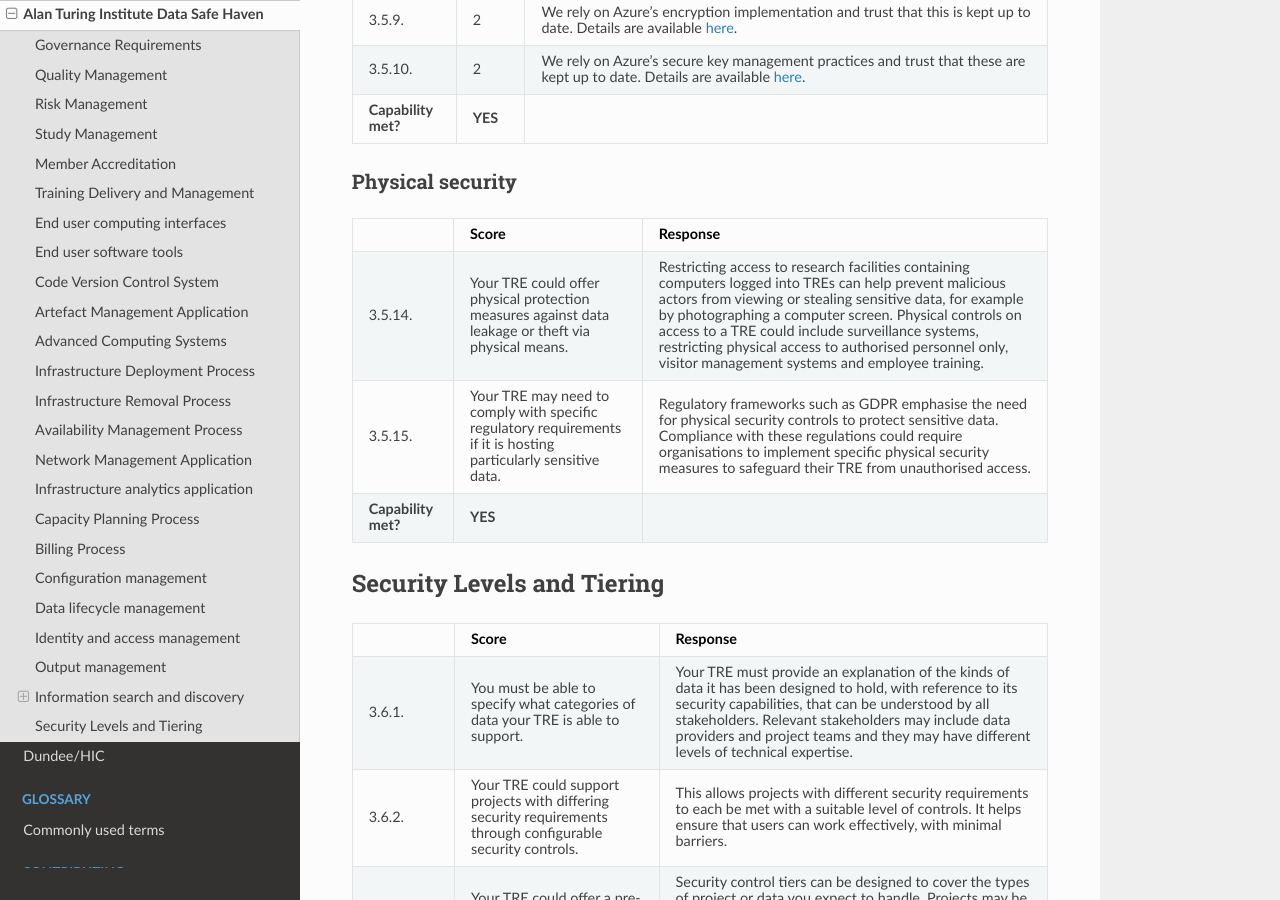
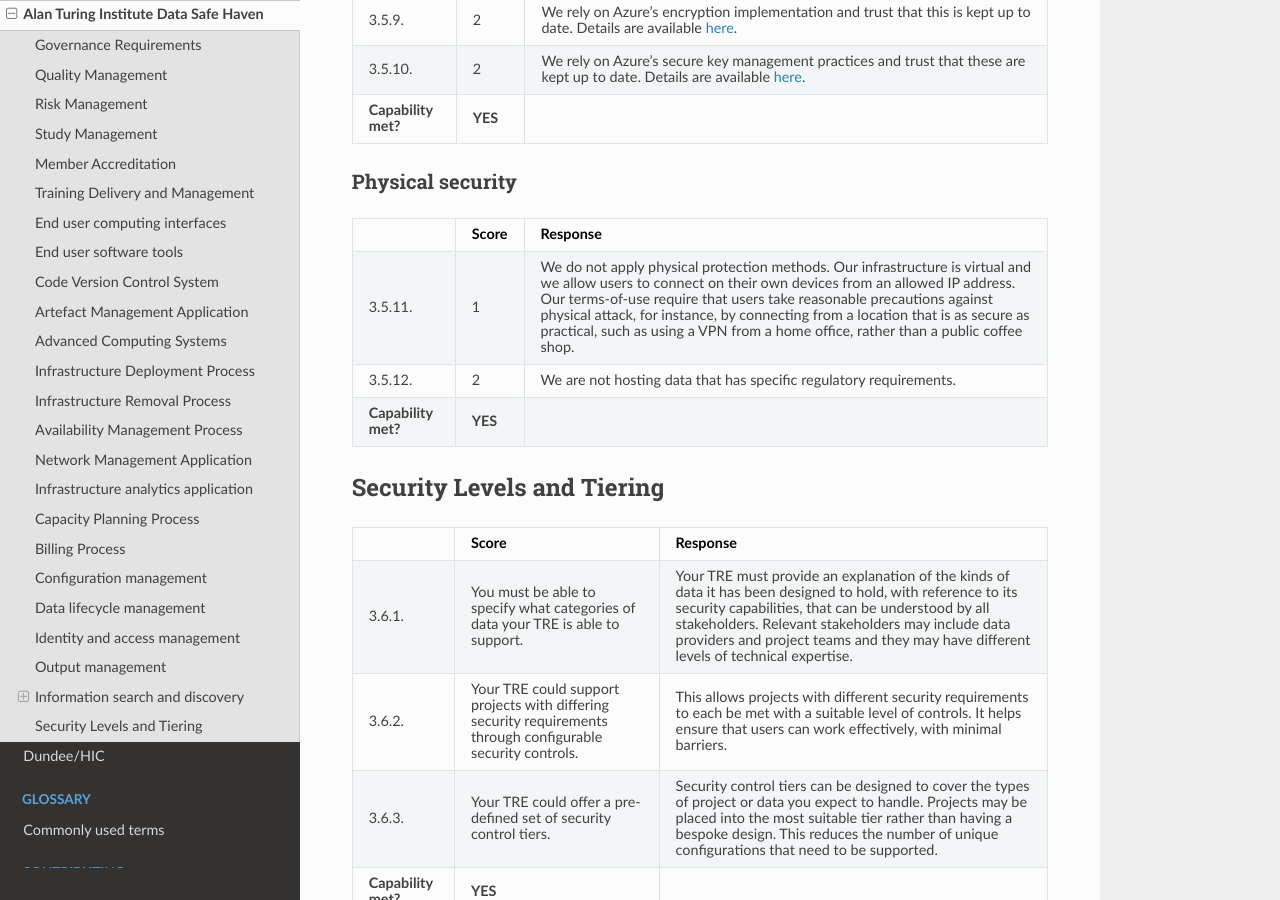
Before and after one commit to sa-tre/satre-specification, a Sphinx documentation site: the page built from docs/source/evaluations/alan_turing_institute.md, in a window 1280 px wide and 900 px high, scrolled down 19743 px. Built offline with Sphinx 7.4.7 and the Read the Docs theme 2.0.0, drawn with Linux system fonts in a browser that asks for light colours.

Commit message:
:sparkles: Add physical security
Co-authored-by: Ed Chalstrey <edwardchalstrey@gmail.com>
Co-authored-by: Matt Craddock <mcraddock@turing.ac.uk>
Co-authored-by: Jim Madge <jmadge@turing.ac.uk>
Co-authored-by: Hari Sood <hsood@turing.ac.uk>

```diff
--- a/docs/source/evaluations/alan_turing_institute.md
+++ b/docs/source/evaluations/alan_turing_institute.md
@@ -1006,14 +1006,14 @@
 * -
   - Score
   - Response
-* - 3.5.14.
-  - Your TRE could offer physical protection measures against data leakage or theft via physical means.
-  - Restricting access to research facilities containing computers logged into TREs can help prevent malicious actors from viewing or stealing sensitive data, for example by photographing a computer screen.
-    Physical controls on access to a TRE could include surveillance systems, restricting physical access to authorised personnel only, visitor management systems and employee training.
-* - 3.5.15.
-  - Your TRE may need to comply with specific regulatory requirements if it is hosting particularly sensitive data.
-  - Regulatory frameworks such as GDPR emphasise the need for physical security controls to protect sensitive data.
-    Compliance with these regulations could require organisations to implement specific physical security measures to safeguard their TRE from unauthorised access.
+* - 3.5.11.
+  - 1
+  - We do not apply physical protection methods.
+    Our infrastructure is virtual and we allow users to connect on their own devices from an allowed IP address.
+    Our terms-of-use require that users take reasonable precautions against physical attack, for instance, by connecting from a location that is as secure as practical, such as using a VPN from a home office, rather than a public coffee shop.
+* - 3.5.12.
+  - 2
+  - We are not hosting data that has specific regulatory requirements.
 * - **Capability met?**
   - **YES**
   -
```
Also changed, not shown: docs/source/pillars/data_management.md (+6 -6 lines).
